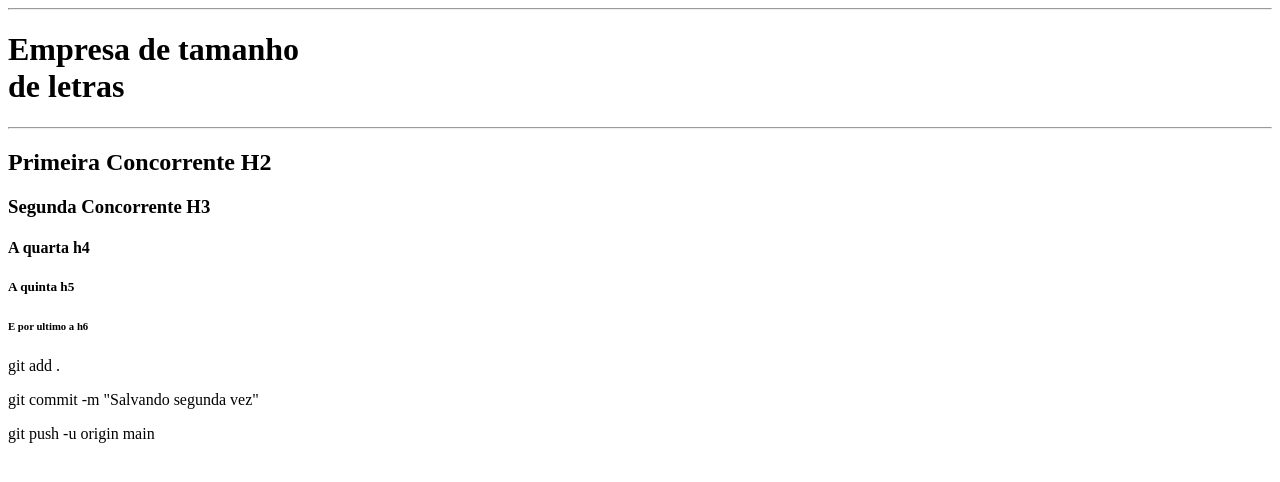
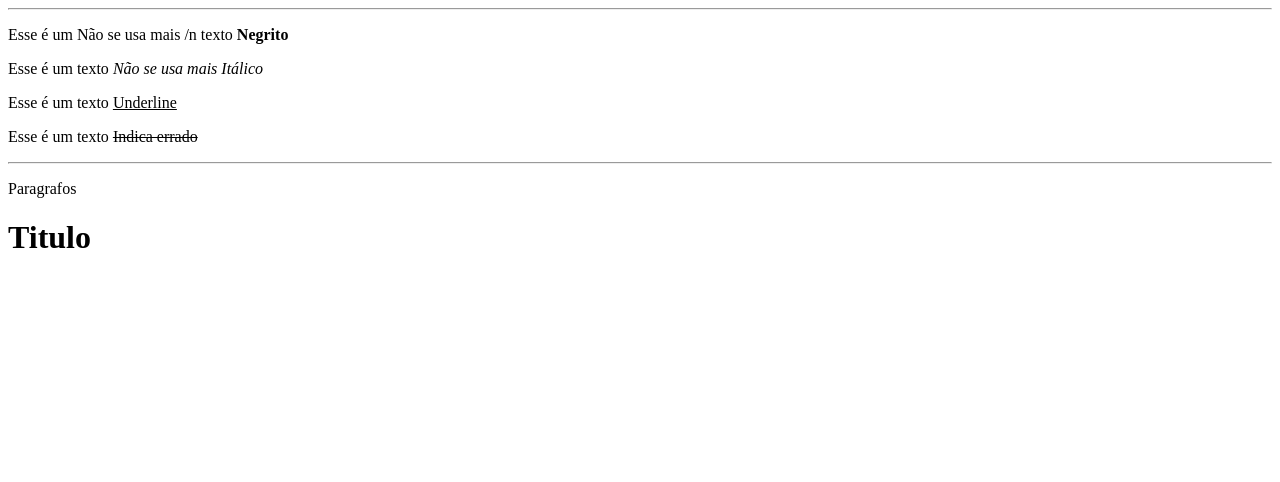
Before and after one commit to LucasN2/Iniciando-HTML, a plain HTML site: page Primeiro site/primeiro-site.html in a window 1280 px wide. Drawn offline with Linux system fonts and the light colour scheme.

Commit message:
Formatação de texto em HTML

```diff
--- a/Primeiro site/primeiro-site.html
+++ b/Primeiro site/primeiro-site.html
@@ -1,21 +1,19 @@
 <!doctype html>
 <html>
   <head>
-    <title><b>Meu Primeiro</b></title>
+    <title><b>Formatação de texto HTML</b></title>
     <meta charset="utf-8">
   </head>
-  <body>
+    <body>
+          <hr>
+    <p> Esse é um <n> Não se usa mais /n </n>texto <strong> Negrito</strong><br></p>
+    <p> Esse é um texto <i>Não se usa mais</i> <em> Itálico</em><br></p>
+    <p> Esse é um texto <u> Underline</u> <br></p>
+    <p> Esse é um texto  <strike> Indica errado</strike><br></p>
 
-  <hr/>
-    <h1> Empresa de tamanho<br>
-      de letras</h1> <hr/>
-    <h2>Primeira Concorrente H2</h2>
-    <h3>Segunda Concorrente H3</h3>
-    <h4>A quarta h4</h4>
-    <h5>A quinta h5</h5>
-    <h6>E por ultimo a h6</h6>
-    <p>git add . </p>
-    <p>git commit -m "Salvando segunda vez"</p>
-    <p>git push -u origin main </p>
+          <hr>
+            <p>Paragrafos</p>
+            <h1> Titulo</h1>
+
   </body>
 </html>
```
